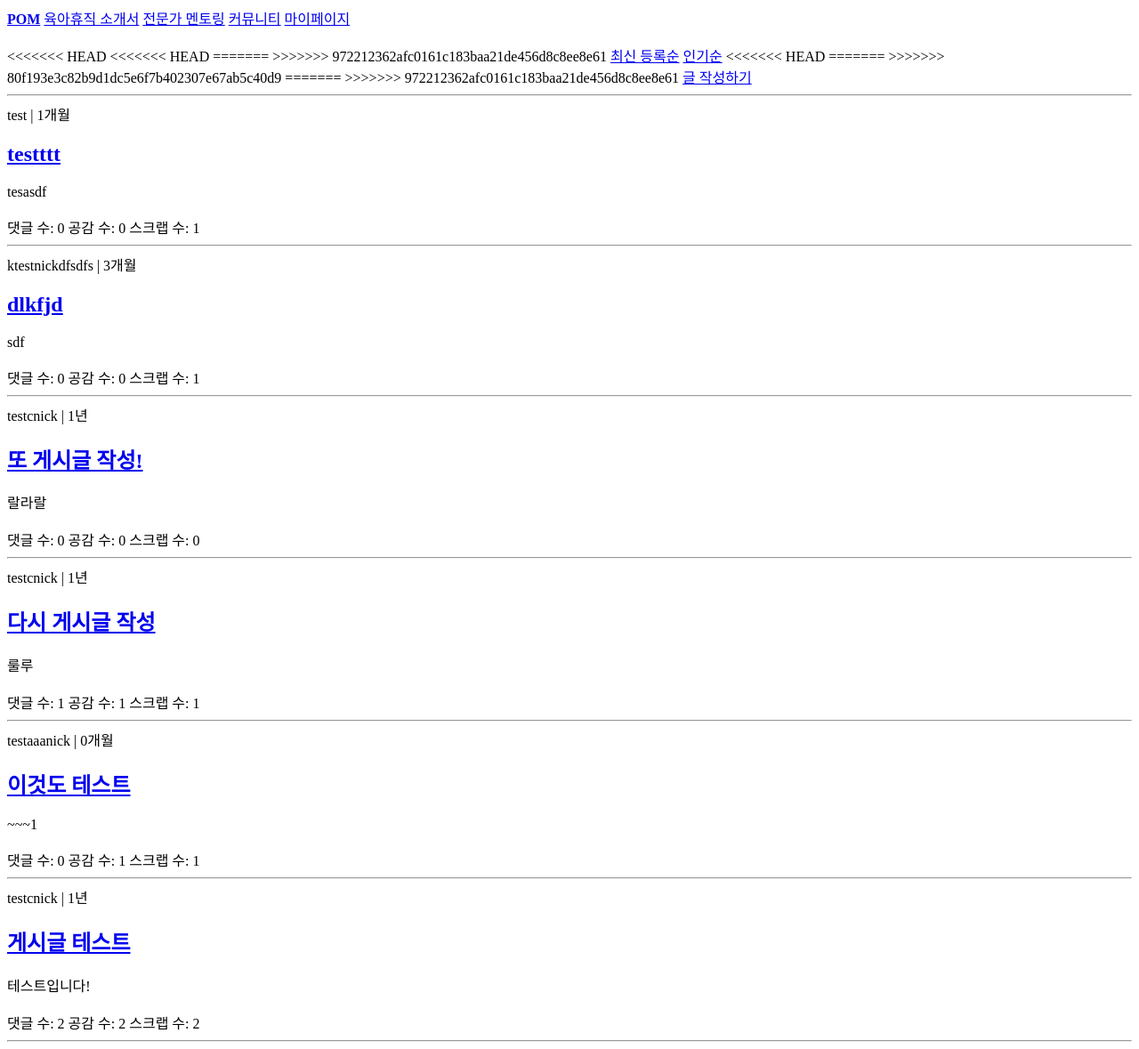
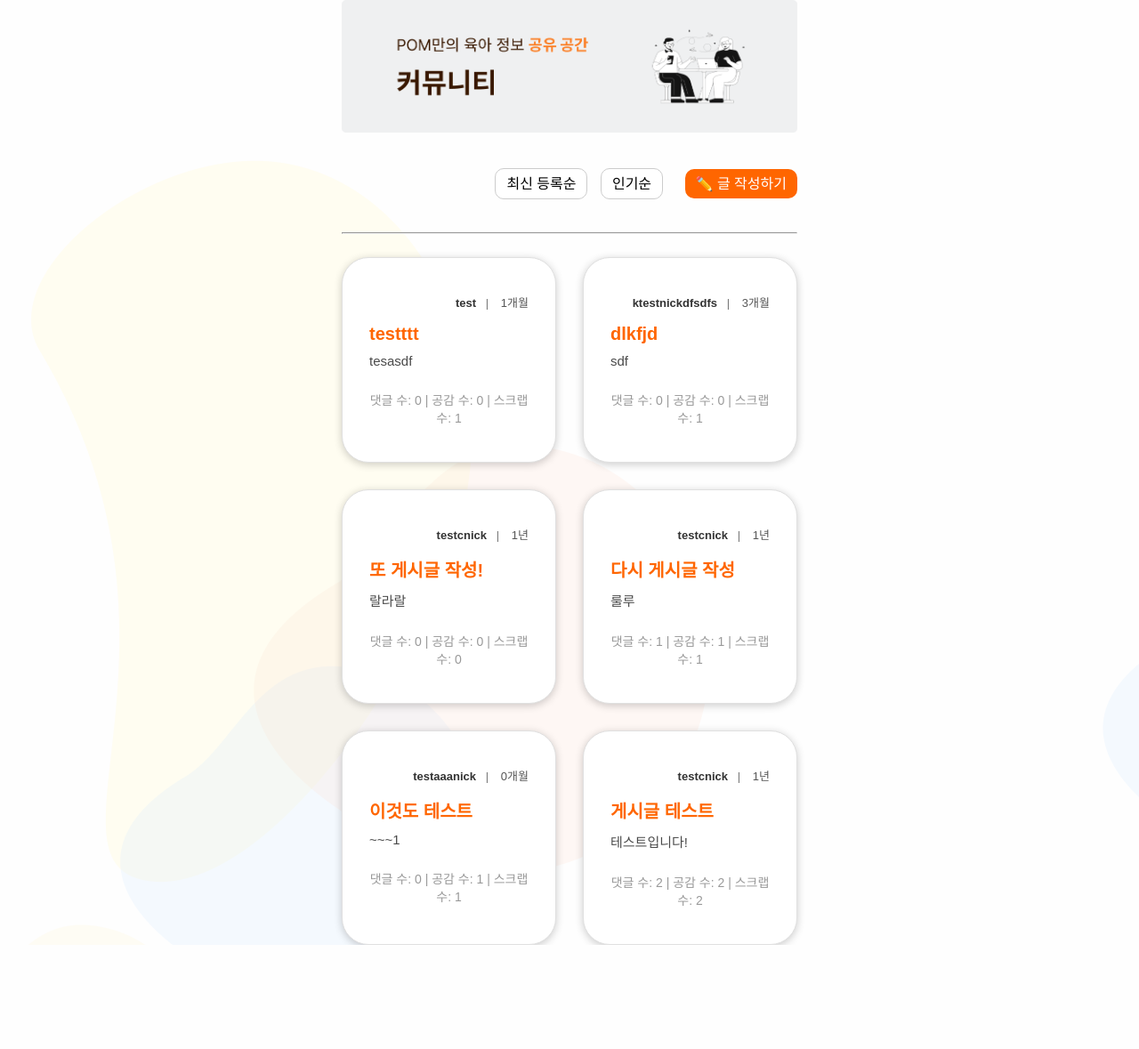
Before and after one commit to egaeuni/2024-Herethon-17, a Django app: page /community/ in a window 1280 px wide. Shown: the whole page at 89% size. After the commit the page ends 1062 px from the top, so only its background shows below. Run offline with Django 5.2, Linux system fonts and the light colour scheme; a user stored in the database is signed in; data comes from the database, SQL or seed files in the repository.

Commit message:
Fix: 커뮤니티 1차 수정
글 보기 부분 UI 수정 필요

```diff
--- /dev/null
+++ b/user/accounts/static/css/list.css
@@ -0,0 +1,138 @@
+body {
+  background-image: url("../images/mypage_background2.png");
+  font-family: Arial, sans-serif;
+  margin: 0;
+  padding: 0;
+  display: flex;
+  flex-direction: column;
+  /* justify-content: center; */
+  align-items: center;
+  height: 100vh;
+}
+
+.logo-container {
+  position: fixed;
+  top: 100px;
+  left: 0;
+  right: 0;
+  margin-bottom: 50px;
+  text-align: center;
+}
+
+.logo {
+  width: 180px;
+  height: auto;
+}
+
+.container {
+  /* background: white; */
+  /* box-shadow: 0 0 3px #e65c00; */
+  /* padding: 2rem; */
+  border-radius: 8px;
+  width: 40%;
+  text-align: center;
+}
+
+.community-img {
+  width: 100%;
+  margin-bottom: 20px;
+}
+
+.button_join {
+  margin-top: 20px;
+  text-align: right;
+}
+
+.write_com {
+  color: white;
+  background-color: #ff6600;
+  margin-left: 20px;
+  padding: 8px 12px;
+  margin-bottom: 15px;
+  border-radius: 10px;
+  text-decoration: none;
+}
+
+.write_com:hover {
+  background-color: #bc4b00;
+}
+
+.button_1 {
+  color: black;
+  background-color: white;
+  margin-left: 10px;
+  padding: 8px 12px;
+  margin-bottom: 15px;
+  border: 1px solid #ccc;
+  border-radius: 10px;
+  text-decoration: none;
+}
+
+.button_1:hover {
+  background-color: rgb(203, 203, 203);
+}
+
+.posts-container {
+  display: grid;
+  grid-template-columns: repeat(2, 1fr);
+  gap: 30px;
+}
+
+.post-card {
+  background-color: #ffffff;
+  border: 1px solid #e0e0e0;
+  border-radius: 30px;
+  padding: 40px 30px;
+  box-shadow: 0 2px 10px rgba(0, 0, 0, 0.2);
+}
+
+.post-header {
+  text-align: right;
+  align-items: center;
+  font-size: 13px;
+  color: #777;
+  margin-bottom: 15px;
+}
+
+.nickname {
+  font-weight: bold;
+  color: #333;
+}
+
+.age {
+  margin-left: 10px;
+  color: #555;
+}
+
+.post-title {
+  display: flex;
+  font-size: 20px;
+  margin: 10px 0;
+}
+
+.post-title a {
+  text-decoration: none;
+  color: #ff6600;
+}
+
+.post-title a:hover {
+  text-decoration: underline;
+}
+
+.post-content {
+  display: flex;
+  font-size: 15px;
+  color: #4a4a4a;
+  margin-bottom: 15px;
+}
+
+.post-meta {
+  font-size: 14px;
+  color: #999;
+  margin-top: 25px;
+}
+
+.post-divider {
+  border: 0;
+  border-top: 1px solid #eee;
+}
--- a/user/community/templates/community/list.html
+++ b/user/community/templates/community/list.html
@@ -1,40 +1,60 @@
 <!DOCTYPE html>
 <html>
   <head>
+    <meta charset="UTF-8" />
+    <meta name="viewport" content="width=device-width, initial-scale=1.0" />
     <title>커뮤니티 게시글 목록</title>
+    <link rel="stylesheet" href="{% static 'css/list.css' %}" />
   </head>
   <body>
-    <b><a href="{% url 'accounts:home' %}">POM</a></b>
-    <a href="{% url 'program:program_home' %}">육아휴직 소개서</a>
-    <a href="{%url 'mentoring:home'%}">전문가 멘토링</a>
-    <a href="{% url 'community:list' %}">커뮤니티</a>
-    <a href="{% url 'accounts:mypage' %}">마이페이지</a><br><br>
+    <div class="container">
+      <!-- 커뮤니티 이미지 사용 -->
+      <img src="{% static 'images/community.png' %}" class="community-img" />
 
-<<<<<<< HEAD
-<<<<<<< HEAD
-=======
->>>>>>> 972212362afc0161c183baa21de456d8c8ee8e61
-    <!--최신 등록순 % 인기순-->
-    <a href="{% url 'community:list' %}?sort=latest">최신 등록순</a>
-    <a href="{% url 'community:list' %}?sort=popular">인기순</a>
       <!-- 글 작성 버튼 -->
-<<<<<<< HEAD
-=======
->>>>>>> 80f193e3c82b9d1dc5e6f7b402307e67ab5c40d9
-=======
->>>>>>> 972212362afc0161c183baa21de456d8c8ee8e61
-    <a href="{% url 'community:create' %}">글 작성하기</a>
-    <br><hr>
+      <br />
+      <div class="button_join">
+        <a href="{% url 'community:list' %}?sort=latest" class="button_1"
+          >최신 등록순</a
+        >
+        <a href="{% url 'community:list' %}?sort=popular" class="button_1"
+          >인기순</a
+        >
+        <a href="{% url 'community:create' %}" class="write_com"
+          >✏️ 글 작성하기</a
+        >
+      </div>
 
+      <br />
+      <br />
+      <hr />
+      <br />
+
+      <div class="posts-container">
         {% for post in posts %}
-    {{ post.author.profile.nickname }} | {{ post.author.profile.current_age_months }}
-    <h2><a href="{% url 'community:detail' post.id %}">{{ post.title }}</a></h2>
-    {{ post.content }}<br><br>
-    댓글 수: {{ post.answers.count }}
-    공감 수: {{ post.like.count }}
-    스크랩 수: {{ post.scrap.count }} <br><hr>
+        <div class="post-card">
+          <div class="post-header">
+            <span class="nickname">{{ post.author.profile.nickname }}</span>
+            &nbsp; |
+            <span class="age"
+              >{{ post.author.profile.current_age_months }}</span
+            >
+          </div>
+          <h2 class="post-title">
+            <a href="{% url 'community:detail' post.id %}"
+              >{{ post.title | truncatechars:20 }}</a
+            >
+          </h2>
+          <div class="post-content">{{ post.content | truncatechars:30 }}</div>
+          <div class="post-meta">
+            댓글 수: {{ post.answers.count }} | 공감 수: {{ post.like.count }} |
+            스크랩 수: {{ post.scrap.count }}
+          </div>
+        </div>
         {% empty %}
-    게시글이 없습니다.
+        <p>게시글이 없습니다.</p>
         {% endfor %}
+      </div>
+    </div>
   </body>
 </html>
```
Also changed, not shown: user/accounts/static/css/detail.css (added, +154 -0 lines), user/accounts/static/css/post.css (added, +166 -0 lines), user/accounts/static/css/sign_styles.css (+1 -19 lines), user/community/templates/community/create.html (+27 -5 lines), user/community/templates/community/detail.html (+54 -30 lines), user/accounts/static/images/community.png (added). Lines whose indentation alone changed are shown as unchanged.
